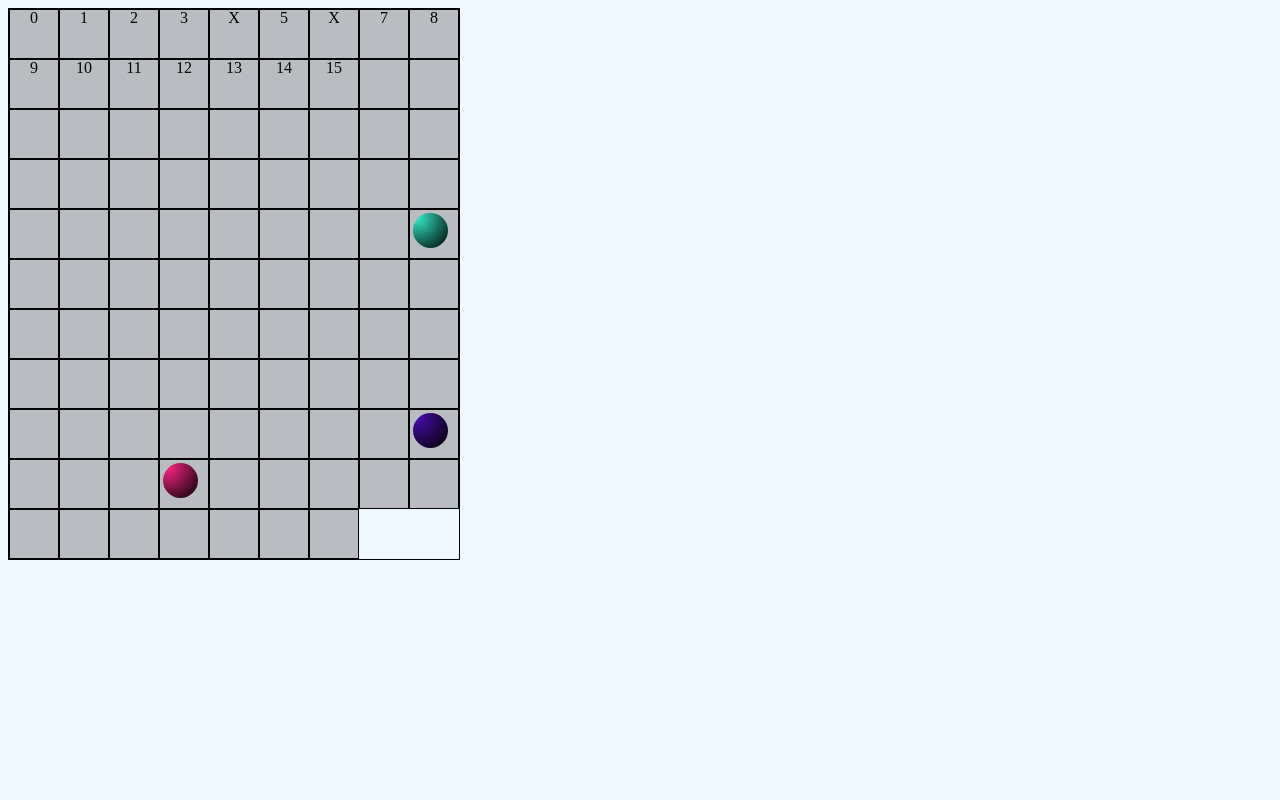
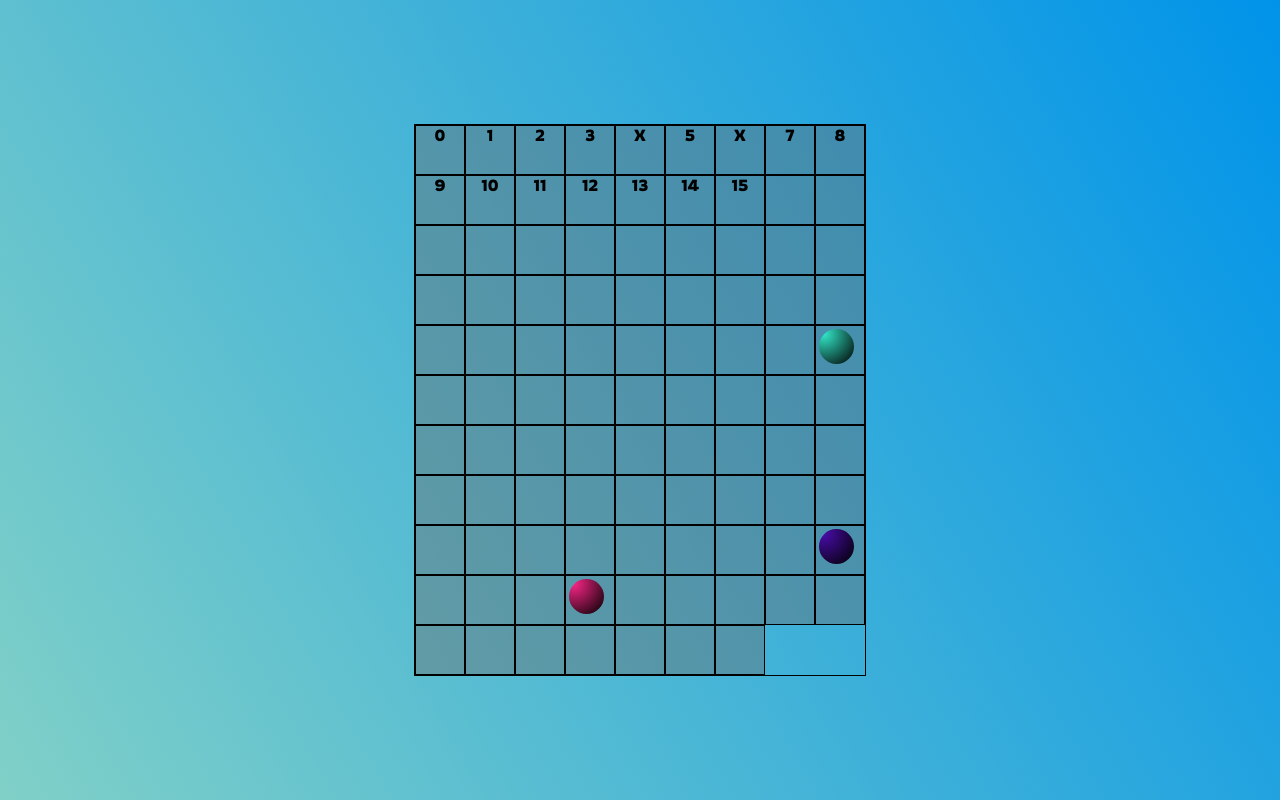
Before and after one commit to MrSaper112/Balls, a website built with webpack: page index.html in a window 1280 px wide. Built offline with nearby package versions, Linux system fonts and the light colour scheme.

Commit message:
Update style.css

```diff
--- a/src/styles/style.css
+++ b/src/styles/style.css
@@ -1,5 +1,15 @@
+@import url('https://fonts.googleapis.com/css2?family=Rowdies:wght@300;400&display=swap');
 body {
-  background-color: aliceblue;
+  height: 100vh;
+  background-color: #0093E9;
+  background-image: linear-gradient(240deg, #0093E9 0%, #80D0C7 100%);
+  margin-bottom: 0px;
+  display: flex;
+  margin-top: 0px;
+  align-items: center;
+  flex-direction: column;
+  justify-content: center;
+  font-family: 'Rowdies', cursive;
 }
 #plane {
   float: left;
```
